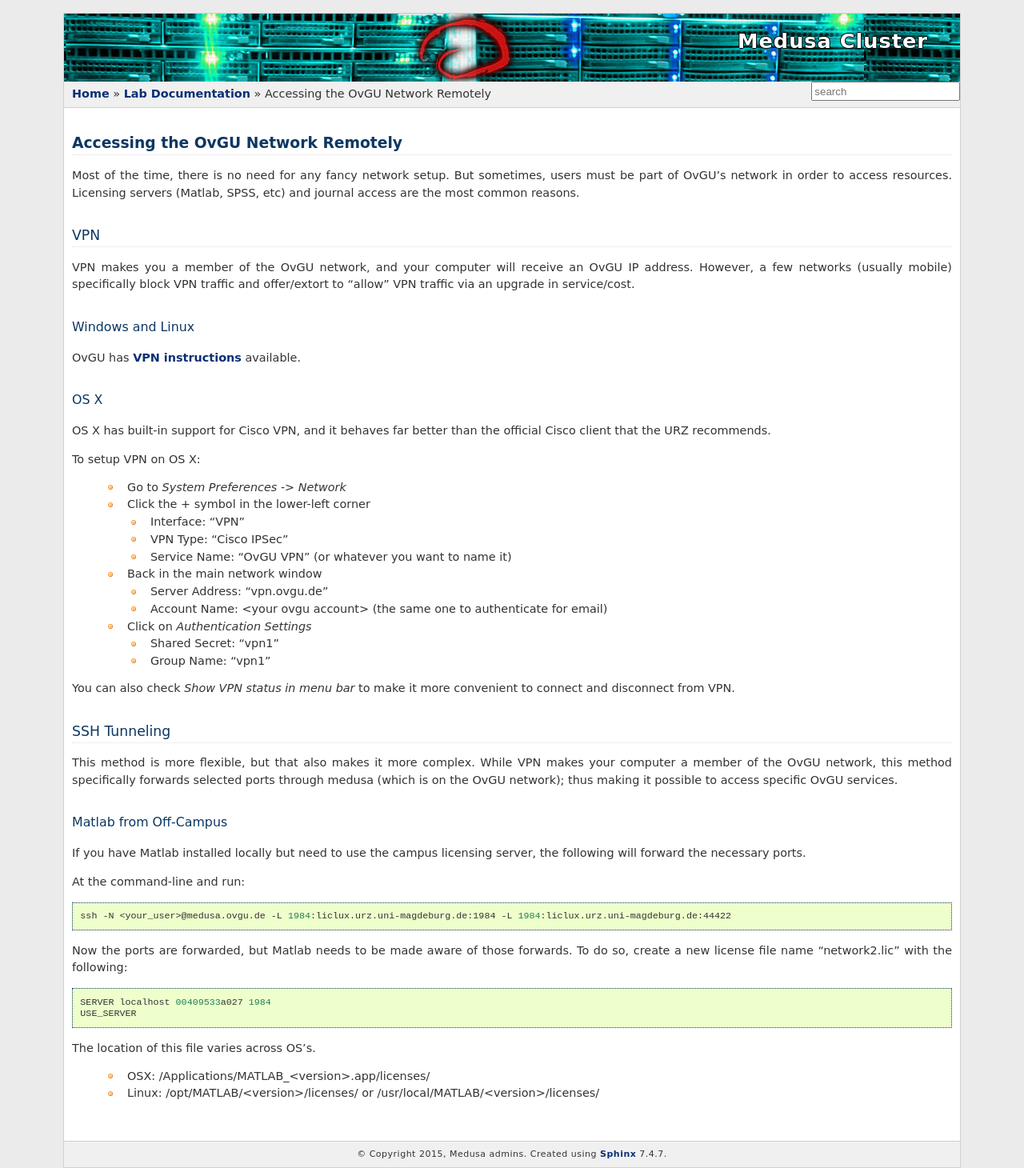
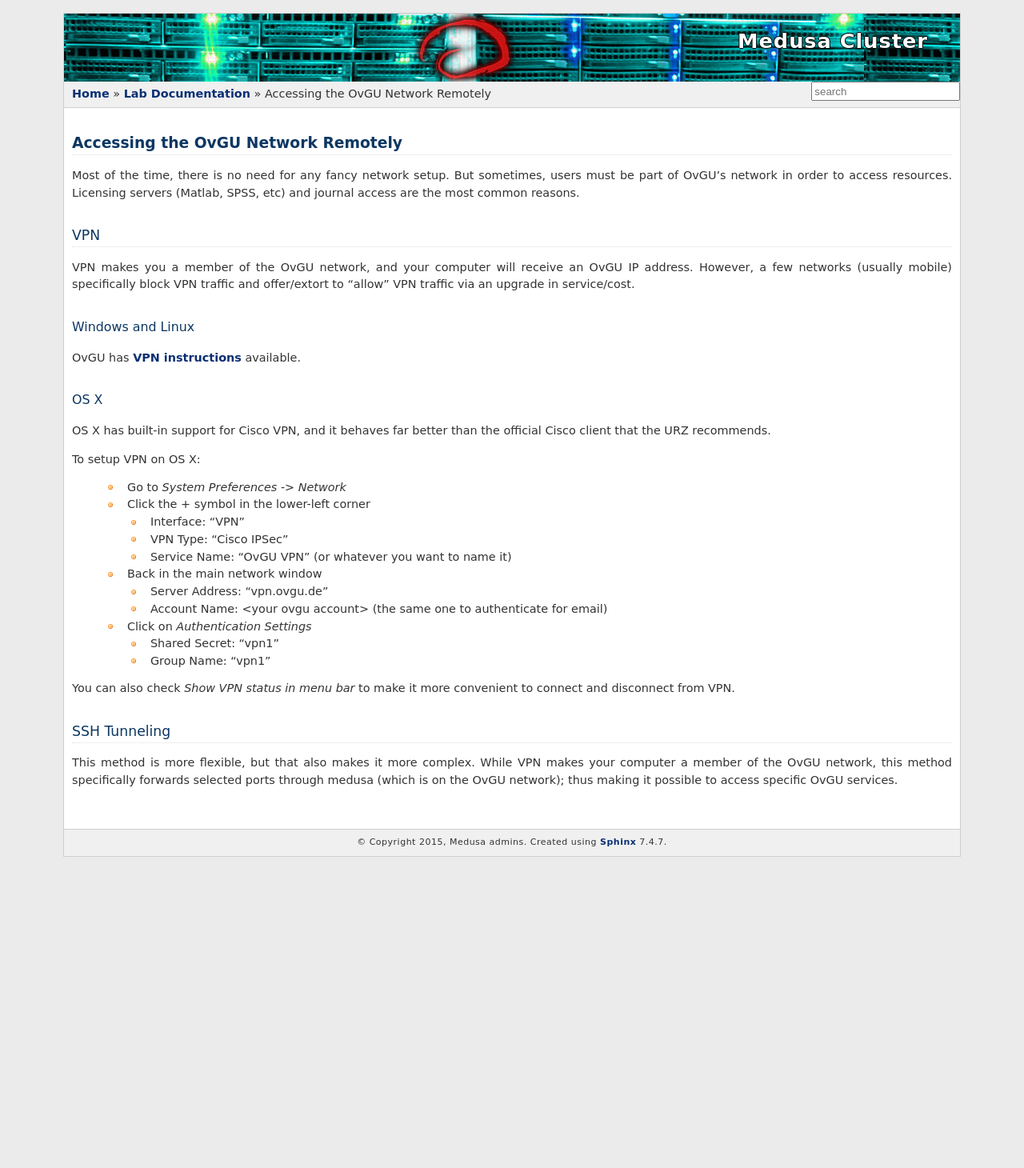
Before and after one commit to psychoinformatics-de/ipsy-docs, a Sphinx documentation site: the page built from source/labdoc/remote_access.rst, in a window 1280 px wide. Shown: the whole page at 80% size. Built offline with Sphinx 7.4.7, drawn with Linux system fonts in a browser that asks for light colours; formulas are drawn with MathJax 3; after the commit the page ends 1071 px from its top, so only the background shows below that.

Commit message:
Matlab off-campus doesn't work
One needs VPN, or, if using this SSH method, an additional port for Matlab's
licensing (can be found in pf config)

```diff
--- a/source/labdoc/remote_access.rst
+++ b/source/labdoc/remote_access.rst
@@ -53,27 +53,3 @@ forwards selected ports through medusa (which is on the OvGU network); thus
 making it possible to access specific OvGU services.
 
 .. note: This is untested, but should work
-
-Matlab from Off-Campus
-----------------------
-
-If you have Matlab installed locally but need to use the campus licensing
-server, the following will forward the necessary ports.
-
-At the command-line and run:
-
-.. code-block:: bash
-
-    ssh -N <your_user>@medusa.ovgu.de -L 1984:liclux.urz.uni-magdeburg.de:1984 -L 1984:liclux.urz.uni-magdeburg.de:44422
-
-Now the ports are forwarded, but Matlab needs to be made aware of those
-forwards. To do so, create a new license file name "network2.lic" with the
-following::
-
-  SERVER localhost 00409533a027 1984
-  USE_SERVER
-
-The location of this file varies across OS's.
-
-  * OSX: /Applications/MATLAB_<version>.app/licenses/
-  * Linux: /opt/MATLAB/<version>/licenses/ or /usr/local/MATLAB/<version>/licenses/
```
